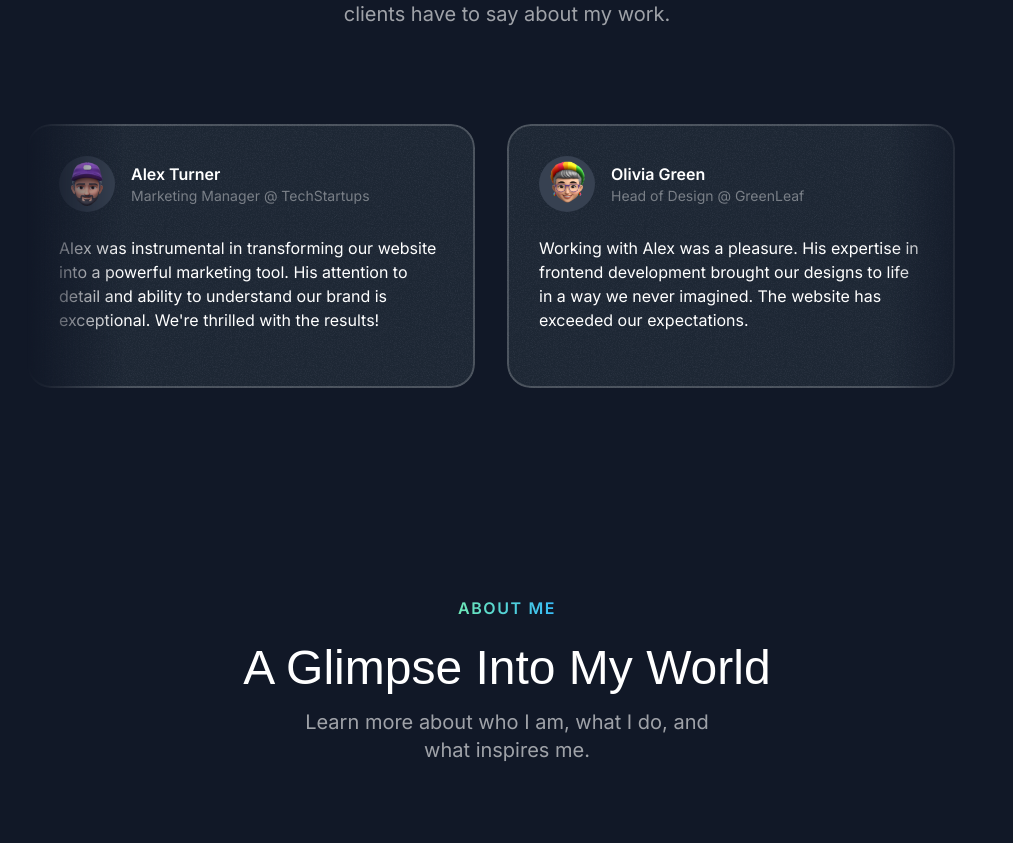
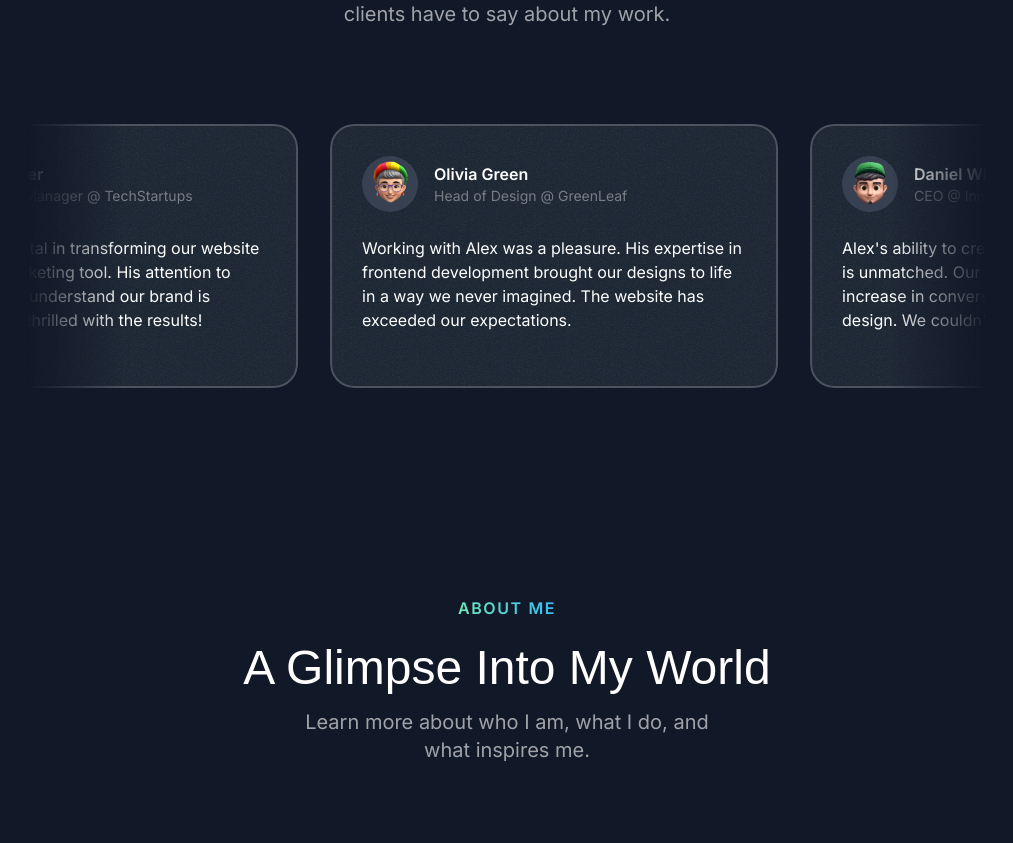
Before and after one commit to saaranganand/website, a Next.js app: page / in a window 1280 px wide. Shown: the part 3432-4275 px from the top of the page, without its empty margins (133-1146 px from the left). Built offline with nearby package versions, Linux system fonts and the light colour scheme; a web font is replaced by a local one.

Commit message:
testimonials animation

```diff
--- a/src/sections/Testimonials.tsx
+++ b/src/sections/Testimonials.tsx
@@ -5,8 +5,9 @@
 import memojiAvatar5 from "@/assets/images/memoji-avatar-5.png";
 import { SectionHeader } from "@/components/SectionHeader";
 import Image from "next/image";
-import grainImage from '@/assets/images/grain.jpg';
-import {Card} from '@/components/Card';
+import grainImage from "@/assets/images/grain.jpg";
+import { Card } from "@/components/Card";
+import { Fragment } from "react/jsx-runtime";
 
 const testimonials = [
   {
@@ -45,22 +46,41 @@
   return (
     <div className="py-16 lg:py-24">
       <div className="container">
-        <SectionHeader eyebrow="Happy Clients" title="What Clients Say about Me" description="Don't just take my word for it. See what my clients have to say about my work."/>
-        <div className="mt-16 lg:mt-24 flex overflow-x-clip [mask-image:linear-gradient(to_right,transparent,black_10%,black_90%,transparent)]">
-          <div className="flex gap-8 flex-none">
+        <SectionHeader
+          eyebrow="Happy Clients"
+          title="What Clients Say about Me"
+          description="Don't just take my word for it. See what my clients have to say about my work."
+        />
+        <div className="mt-12 lg:mt-20 flex overflow-x-clip [mask-image:linear-gradient(to_right,transparent,black_10%,black_90%,transparent)] py-4 -my-4">
+          <div className="flex gap-8 flex-none animate-move-left [animation-duration:90s] hover:[animation-play-state:paused]">
+            {[...new Array(2)].fill(0).map((_, index) => (
+              <Fragment key={index}>
                 {testimonials.map((testimonial) => (
-            <Card key={testimonial.name} className="max-w-xs md:max-w-md p-6 md:p-8">
+                  <Card
+                    key={testimonial.name}
+                    className="max-w-xs md:max-w-md p-6 md:p-8 hover:-rotate-3 transition duration-300"
+                  >
                     <div className="flex gap-4 items-center">
-                <div className='size-14 bg-gray-700 inline-flex items-center justify-center rounded-full flex-shrink-0'>
-                  <Image src={testimonial.avatar} alt={testimonial.name} className="max-h-full"/>
+                      <div className="size-14 bg-gray-700 inline-flex items-center justify-center rounded-full flex-shrink-0">
+                        <Image
+                          src={testimonial.avatar}
+                          alt={testimonial.name}
+                          className="max-h-full"
+                        />
                       </div>
                       <div>
                         <div className="font-semibold">{testimonial.name}</div>
-                  <div className="text-sm text-white/40">{testimonial.position}</div>
+                        <div className="text-sm text-white/40">
+                          {testimonial.position}
                         </div>
                       </div>
-              <p className="mt-4 md:mt-6 text-sm md:text-base">{testimonial.text}</p>
+                    </div>
+                    <p className="mt-4 md:mt-6 text-sm md:text-base">
+                      {testimonial.text}
+                    </p>
                   </Card>
+                ))}
+              </Fragment>
             ))}
           </div>
         </div>
```
Lines whose indentation alone changed are shown as unchanged.
